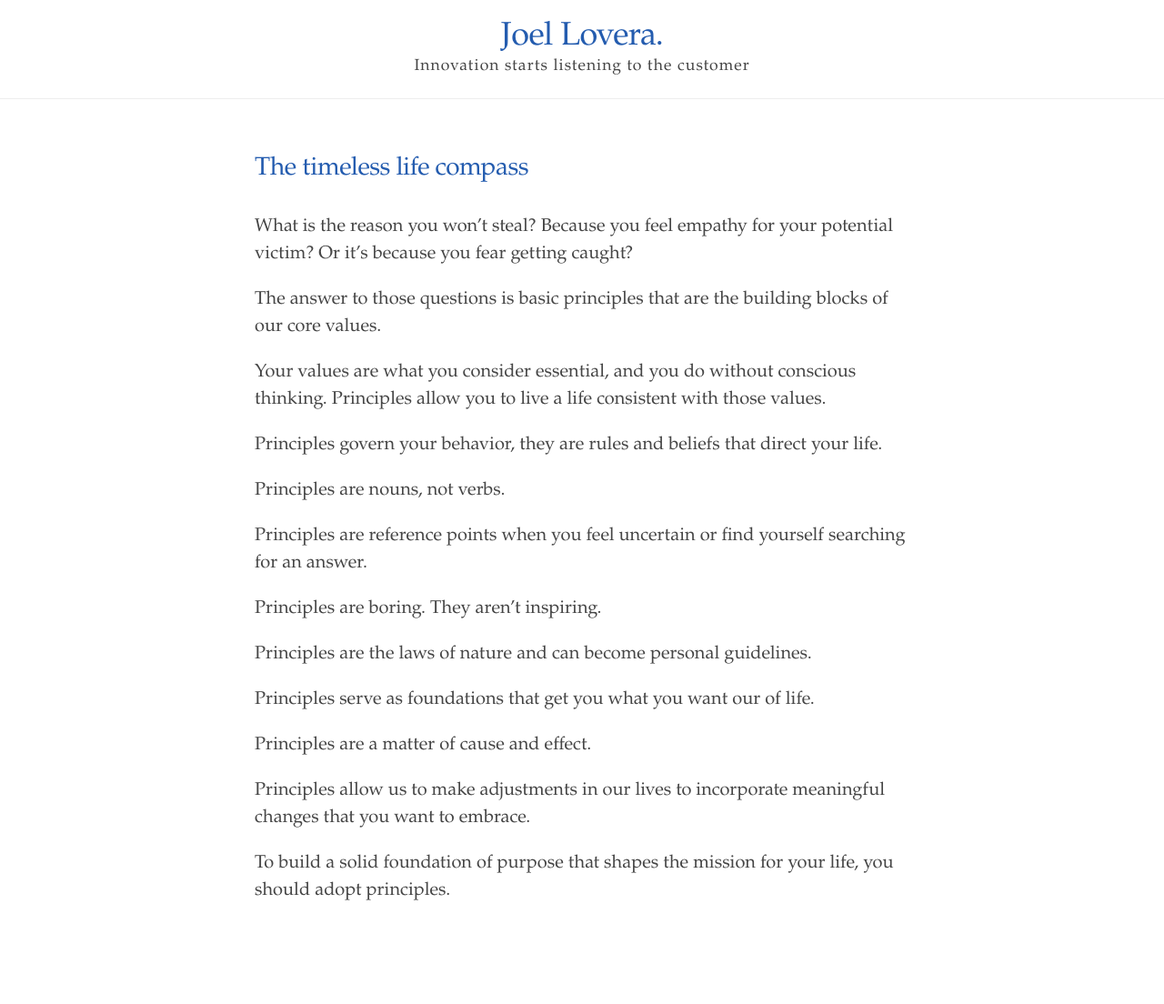
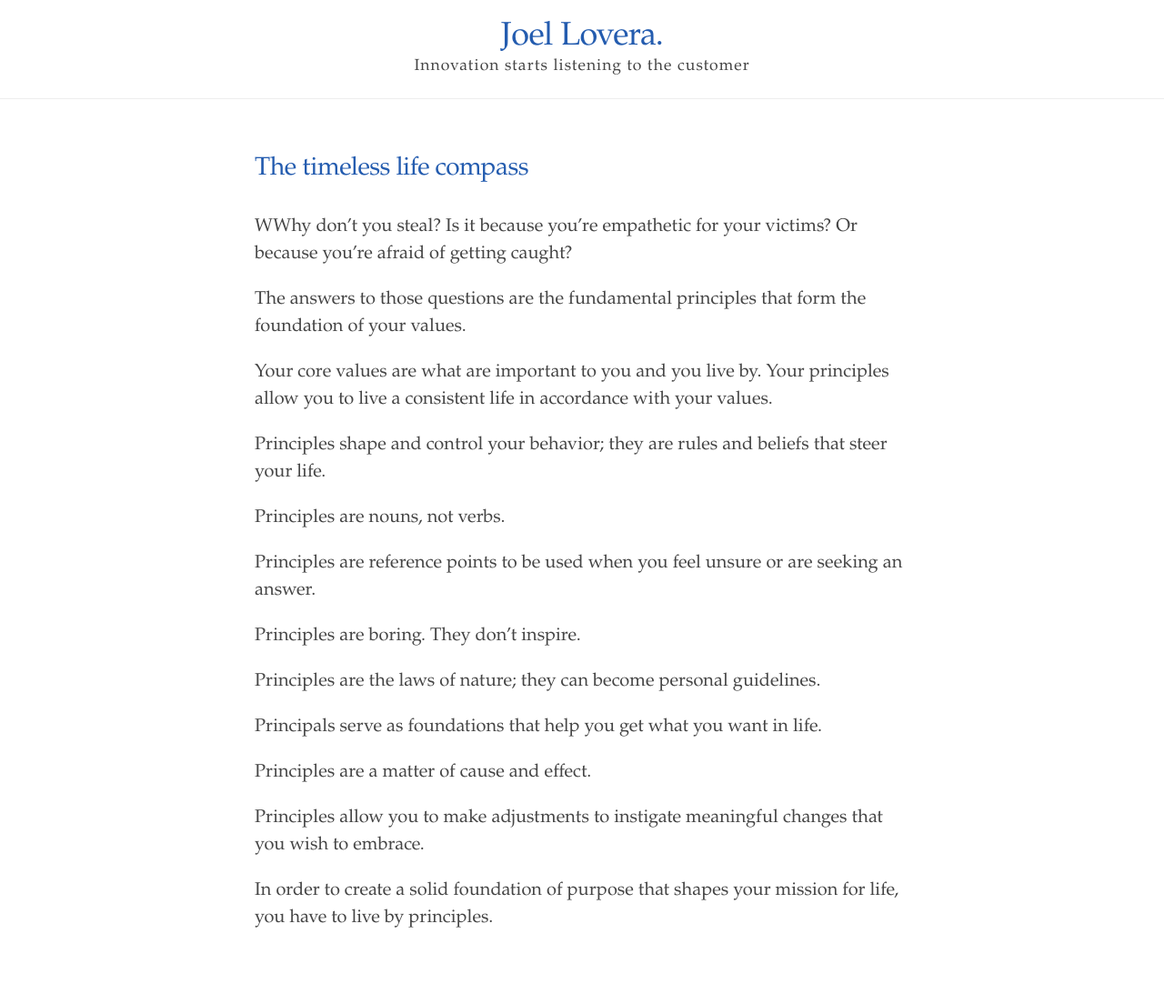
Before and after one commit to loverajoel/loverajoel.github.io, a Jekyll site: the page built from _texts/the_timeless_life_compass.md, in a window 1280 px wide. Shown: the whole page at 91% size. Built offline with Jekyll 4.4.1, drawn with Linux system fonts in a browser that asks for light colours; before the commit the page ends 1074 px from its top, so only the background shows below that.

Commit message:
improve copy

```diff
--- a/_texts/the_timeless_life_compass.md
+++ b/_texts/the_timeless_life_compass.md
@@ -6,26 +6,26 @@ date: 2019/06/24
 
 # The timeless life compass
 
-What is the reason you won't steal? Because you feel empathy for your potential victim? Or it's because you fear getting caught?
+WWhy don’t you steal? Is it because you’re empathetic for your victims? Or because you’re afraid of getting caught?
 
-The answer to those questions is basic principles that are the building blocks of our core values.
+The answers to those questions are the fundamental principles that form the foundation of your values.
 
-Your values are what you consider essential, and you do without conscious thinking. Principles allow you to live a life consistent with those values.
+Your core values are what are important to you and you live by. Your principles allow you to live a consistent life in accordance with your values.
 
-Principles govern your behavior, they are rules and beliefs that direct your life.
+Principles shape and control your behavior; they are rules and beliefs that steer your life.
 
 Principles are nouns, not verbs.
 
-Principles are reference points when you feel uncertain or find yourself searching for an answer.
+Principles are reference points to be used when you feel unsure or are seeking an answer.
 
-Principles are boring. They aren't inspiring.
+Principles are boring. They don’t inspire.
 
-Principles are the laws of nature and can become personal guidelines.
+Principles are the laws of nature; they can become personal guidelines.
 
-Principles serve as foundations that get you what you want our of life.
+Principals serve as foundations that help you get what you want in life.
 
 Principles are a matter of cause and effect.
 
-Principles allow us to make adjustments in our lives to incorporate meaningful changes that you want to embrace.
+Principles allow you to make adjustments to instigate meaningful changes that you wish to embrace.
 
-To build a solid foundation of purpose that shapes the mission for your life, you should adopt principles.
+In order to create a solid foundation of purpose that shapes your mission for life, you have to live by principles.
```
Also changed, not shown: _texts/principles.md (+6 -5 lines), index.html (+4 -4 lines).
